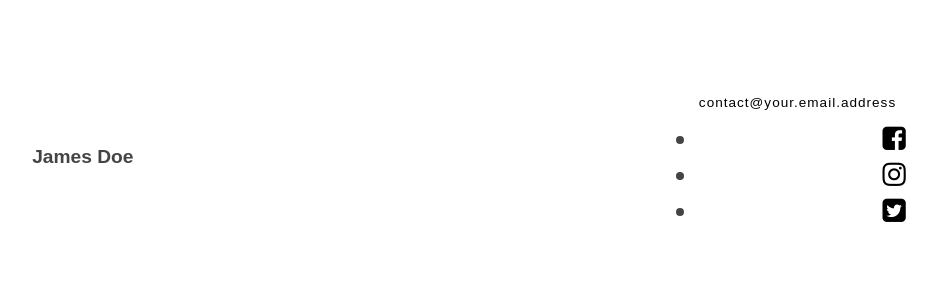
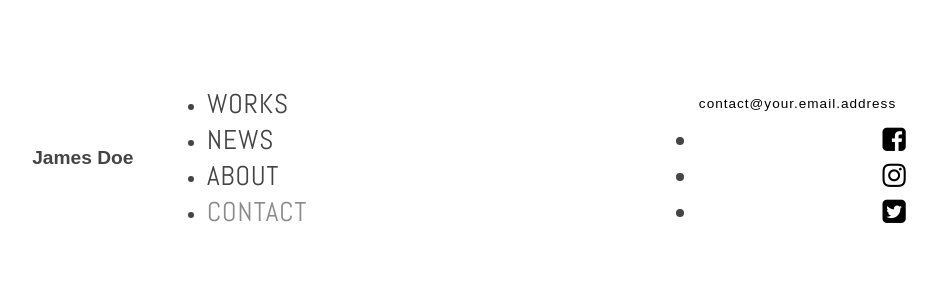
Before and after one commit to dchantzis/jekyll-template-portfolio-a, a Jekyll site: the page built from contact.html, in a window 1280 px wide. Shown: the top 300 px of the page, without its empty margins (171-1108 px from the left). Built offline with Jekyll 4.4.1, drawn with Linux system fonts in a browser that asks for light colours; nearby versions of some CDN libraries; some web fonts are replaced.

Commit message:
Adding navigation back

```diff
--- a/_includes/header.html
+++ b/_includes/header.html
@@ -4,7 +4,7 @@
     <input type="checkbox" class="mobile-nav-toggle-box" name="mobile-nav-toggle" id="mobileNavToggle">
     <div class="nav-container" data-state="hidden">
       <nav class="nav-xs-s-main pad-t pad-b-1-2">
-
+        {% include navigation.html navType=xs-s %}
       </nav>
     </div>
     <label for="mobileNavToggle" class="mobile-nav-toggle-label show-on-scroll-mobile brand-highlight mega pad-t">
@@ -20,6 +20,7 @@
 
       <div class="unit [ m-1-2 l-2-5 ] unit-xs-hidden unit-s-hidden">
         <nav class="nav nav-m-l-xl-main">
+          {% include navigation.html navType=m-l-xl %}
         </nav>
       </div>
 
```
